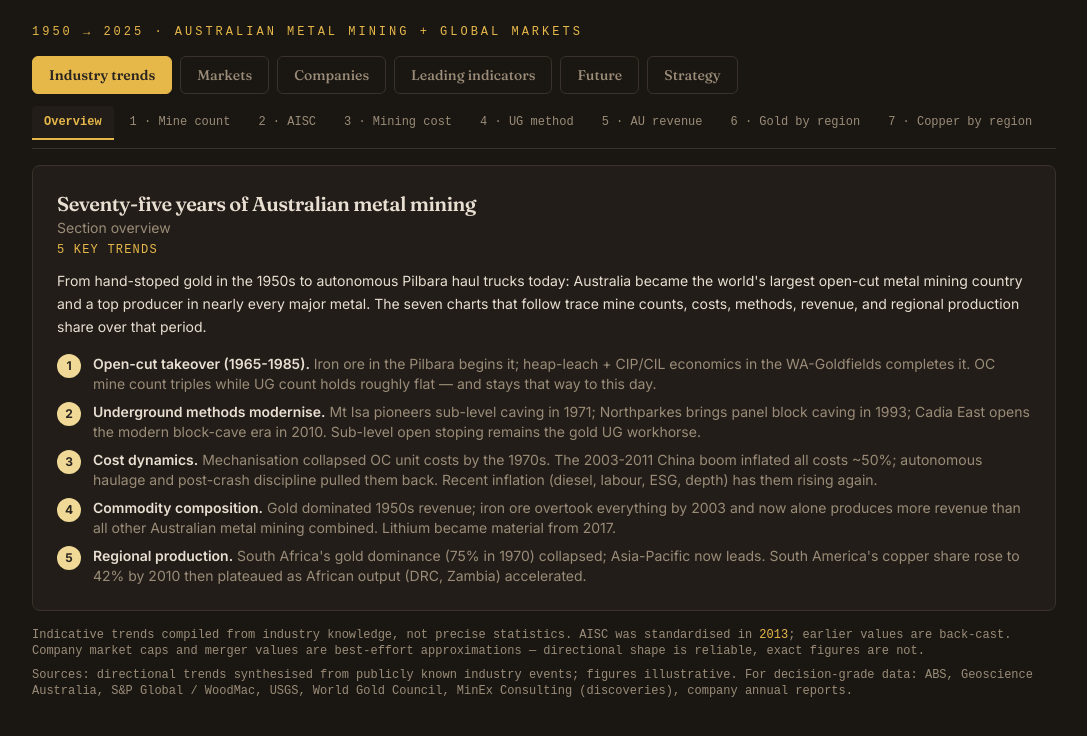
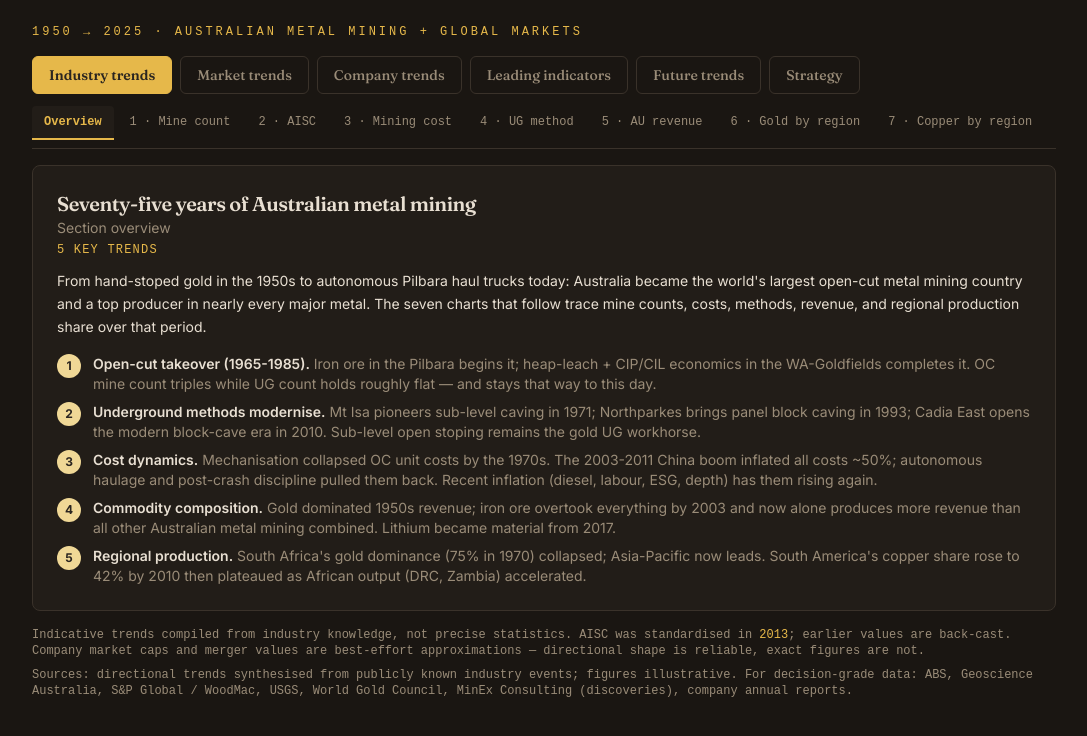
Before and after one commit to hardinge/mining-trends, a React (Vite) app: page / in a window 1280 px wide. Shown: the top 736 px of the page, without its empty margins (96-1183 px from the left). Built offline with nearby package versions, Linux system fonts and the light colour scheme.

Commit message:
Update App.jsx

```diff
--- a/src/App.jsx
+++ b/src/App.jsx
@@ -2369,10 +2369,10 @@ const App = () => {
       <div className="max-w-5xl mx-auto mb-3 flex gap-2 flex-wrap">
         {[
           { id: 'industry',  label: 'Industry trends' },
-          { id: 'markets',   label: 'Markets' },
-          { id: 'companies', label: 'Companies' },
+          { id: 'markets',   label: 'Market trends' },
+          { id: 'companies', label: 'Company trends' },
           { id: 'leading',   label: 'Leading indicators' },
-          { id: 'future',    label: 'Future' },
+          { id: 'future',    label: 'Future trends' },
           { id: 'strategy',  label: 'Strategy' },
         ].map(s => (
           <button key={s.id} onClick={() => onSection(s.id)}
```
